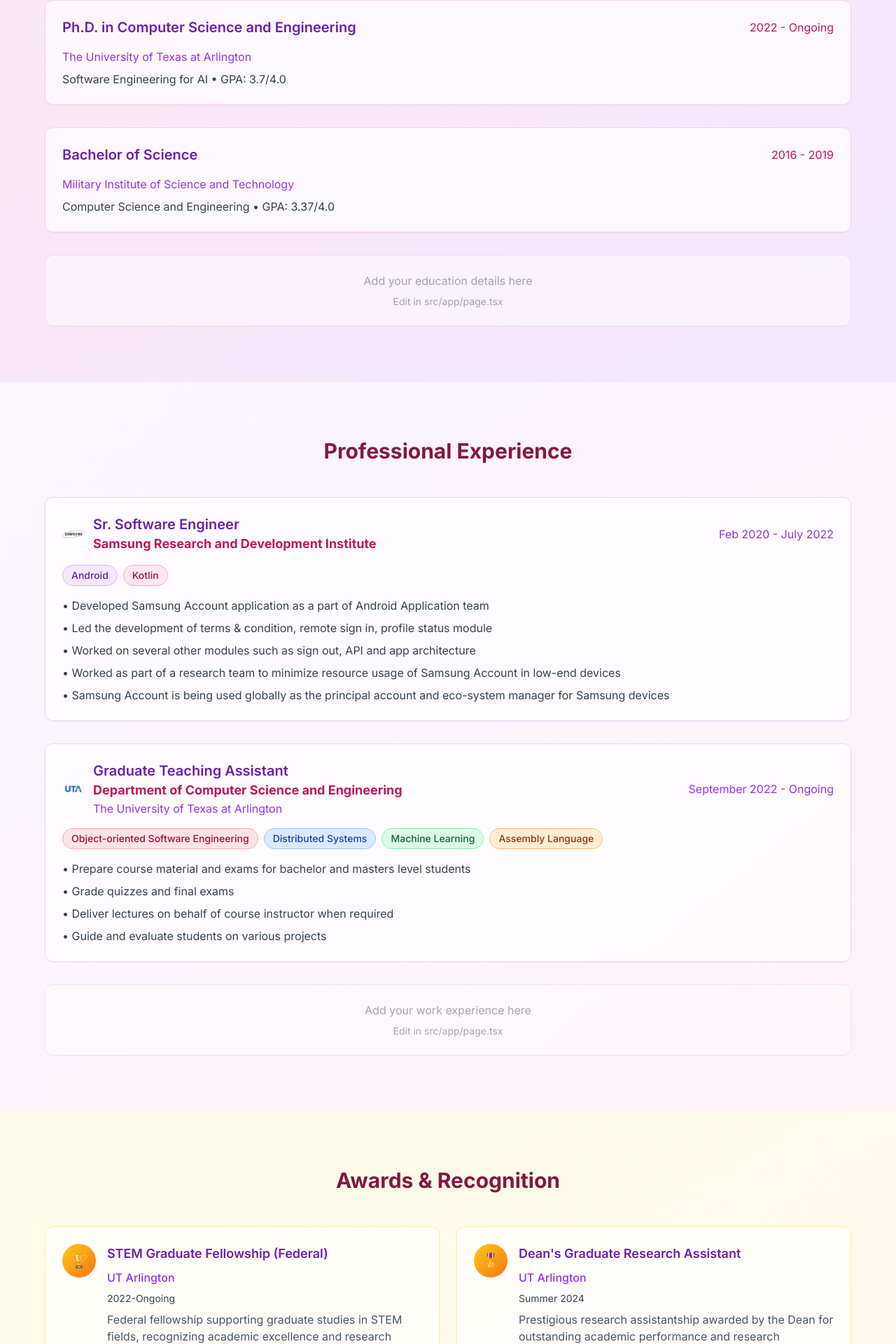
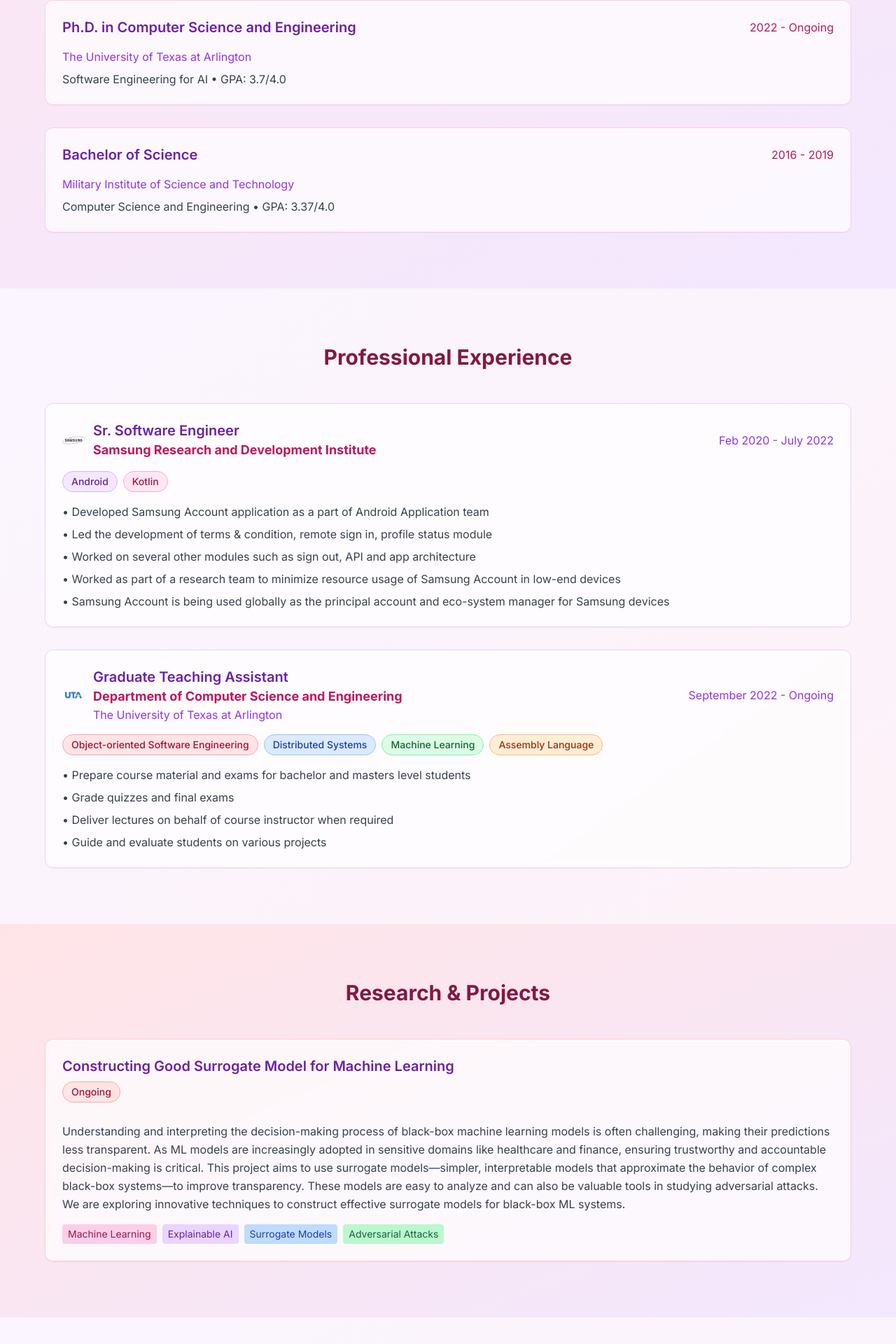
Before and after one commit to PereiraMavs/my-site, a Next.js app: page / in a window 1280 px wide. Shown: the part 812-2732 px from the top of the page at 70% size. Built offline with nearby package versions, Linux system fonts and the light colour scheme.

Commit message:
Rearrange and project

```diff
--- a/src/app/page.tsx
+++ b/src/app/page.tsx
@@ -40,9 +40,10 @@ export default function HomePage() {
           <a href="#about" className="text-purple-600 hover:text-pink-600 transition-colors">About</a>
           <a href="#education" className="text-purple-600 hover:text-pink-600 transition-colors">Education</a>
           <a href="#experience" className="text-purple-600 hover:text-pink-600 transition-colors">Experience</a>
+          <a href="#research" className="text-purple-600 hover:text-pink-600 transition-colors">Research</a>
+          <a href="#publications" className="text-purple-600 hover:text-pink-600 transition-colors">Publications</a>
           <a href="#awards" className="text-purple-600 hover:text-pink-600 transition-colors">Awards</a>
           <a href="#leadership" className="text-purple-600 hover:text-pink-600 transition-colors">Leadership</a>
-          <a href="#research" className="text-purple-600 hover:text-pink-600 transition-colors">Research</a>
           <a href="#contact" className="text-purple-600 hover:text-pink-600 transition-colors">Contact</a>
         </div>
       </nav>
@@ -122,14 +123,6 @@ export default function HomePage() {
               <p className="text-purple-600 mb-2">Military Institute of Science and Technology</p>
               <p className="text-gray-700">Computer Science and Engineering • GPA: 3.37/4.0</p>
             </div>
-
-            {/* Add more education entries as needed */}
-            <div className="bg-white/70 backdrop-blur-sm rounded-xl p-6 shadow-sm border border-pink-200 opacity-60">
-              <div className="text-center text-gray-500">
-                <p>Add your education details here</p>
-                <p className="text-sm mt-2">Edit in src/app/page.tsx</p>
-              </div>
-            </div>
           </div>
         </div>
       </section>
@@ -205,13 +198,69 @@ export default function HomePage() {
                 <li>• Guide and evaluate students on various projects</li>
               </ul>
             </div>
+          </div>
+        </div>
+      </section>
 
-            {/* Placeholder for additional experience */}
-            <div className="bg-white/70 backdrop-blur-sm rounded-xl p-6 shadow-sm border border-purple-200 opacity-60">
-              <div className="text-center text-gray-500">
-                <p>Add your work experience here</p>
-                <p className="text-sm mt-2">Edit in src/app/page.tsx</p>
+      {/* Research Section */}
+      <section id="research" className="py-20 px-4 sm:px-6 lg:px-8 bg-gradient-to-br from-rose-100 to-purple-100">
+        <div className="max-w-6xl mx-auto">
+          <h2 className="text-3xl font-bold text-pink-900 mb-12 text-center">Research & Projects</h2>
+          <div className="space-y-6">
+            {/* Add your research projects here */}
+            <div className="bg-white/70 backdrop-blur-sm rounded-xl p-6 shadow-sm border border-rose-200">
+              <div className="flex flex-col md:flex-row md:items-start md:justify-between mb-4">
+                <div className="flex-grow">
+                  <h3 className="text-xl font-semibold text-purple-800 mb-2">Constructing Good Surrogate Model for Machine Learning</h3>
+                  <div className="flex items-center gap-2 mb-3">
+                    <span className="bg-rose-100 text-rose-800 px-3 py-1 rounded-full text-sm font-medium border border-rose-300">Ongoing</span>
+                  </div>
+                </div>
               </div>
+              <p className="text-gray-700 mb-4 leading-relaxed">
+                Understanding and interpreting the decision-making process of black-box machine learning models is often challenging, making their predictions less transparent. As ML models are increasingly adopted in sensitive domains like healthcare and finance, ensuring trustworthy and accountable decision-making is critical. This project aims to use surrogate models—simpler, interpretable models that approximate the behavior of complex black-box systems—to improve transparency. These models are easy to analyze and can also be valuable tools in studying adversarial attacks. We are exploring innovative techniques to construct effective surrogate models for black-box ML systems.
+              </p>
+              <div className="flex flex-wrap gap-2">
+                <span className="bg-pink-200 text-pink-800 px-2 py-1 rounded text-sm">Machine Learning</span>
+                <span className="bg-purple-200 text-purple-800 px-2 py-1 rounded text-sm">Explainable AI</span>
+                <span className="bg-blue-200 text-blue-800 px-2 py-1 rounded text-sm">Surrogate Models</span>
+                <span className="bg-green-200 text-green-800 px-2 py-1 rounded text-sm">Adversarial Attacks</span>
+              </div>
+            </div>
+          </div>
+        </div>
+      </section>
+
+      {/* Publications Section */}
+      <section id="publications" className="py-20 px-4 sm:px-6 lg:px-8 bg-gradient-to-br from-purple-50 to-pink-50">
+        <div className="max-w-6xl mx-auto">
+          <h2 className="text-3xl font-bold text-pink-900 mb-12 text-center">Publications</h2>
+          <div className="space-y-6">
+            {/* Add your publications here */}
+            <div className="bg-white/70 backdrop-blur-sm rounded-xl p-6 shadow-sm border border-purple-200">
+              <h3 className="text-xl font-bold text-purple-900 mb-4 leading-tight">Blockchain-based digital record-keeping in land administration system</h3>
+              <div className="mb-3">
+                <span className="text-sm font-semibold text-gray-600 uppercase tracking-wide">Authors:</span>
+                <p className="text-purple-700 font-medium mt-1"><span className="bg-pink-100 px-2 py-1 rounded font-bold text-pink-800">S Niverd Pereira</span>, N Tasnim, R Sunny Rizon, M Nazrul Islam</p>
+              </div>
+              <p className="text-purple-600 mb-4 font-medium italic">Proceedings of International Joint Conference on Advances in Computational Intelligence: IJCACI, 2021</p>
+              <p className="text-gray-700 mb-6 leading-relaxed">In this work, a blockchain-based framework is proposed to develop a land administration system. The proposed framework was simulated in Ethereum blockchain platform.</p>
+              <a href="https://link.springer.com/chapter/10.1007/978-981-16-0586-4_35" className="inline-flex items-center bg-pink-600 text-white px-4 py-2 rounded-lg hover:bg-pink-700 transition-colors font-semibold" target="_blank" rel="noopener noreferrer">
+                📖 View Publication
+              </a>
+            </div>
+
+            <div className="bg-white/70 backdrop-blur-sm rounded-xl p-6 shadow-sm border border-purple-200">
+              <h3 className="text-xl font-bold text-purple-900 mb-4 leading-tight">Multi-channel Approach Towards Digitizing the Land Management System of Bangladesh</h3>
+              <div className="mb-3">
+                <span className="text-sm font-semibold text-gray-600 uppercase tracking-wide">Authors:</span>
+                <p className="text-purple-700 font-medium mt-1"><span className="bg-pink-100 px-2 py-1 rounded font-bold text-pink-800">Shovon Niverd Pereira</span>, Noshin Tasnim, M Shahir Rahman, Sanjida Nasreen Tumpa, Md Mahboob Karim, Rabius Sunny Rizon, Nabila Shahnaz Khan, Ruhul Ambia Remon</p>
+              </div>
+              <p className="text-purple-600 mb-4 font-medium italic">2018 IEEE International WIE Conference on Electrical and Computer Engineering, 2018</p>
+              <p className="text-gray-700 mb-6 leading-relaxed">This paper introduces a cloud based multi-channel approach to synchronize various aspects of land management to improve the current paper-based system into a faster and efficient one.</p>
+              <a href="https://ieeexplore.ieee.org/abstract/document/8783017" className="inline-flex items-center bg-pink-600 text-white px-4 py-2 rounded-lg hover:bg-pink-700 transition-colors font-semibold" target="_blank" rel="noopener noreferrer">
+                📖 View Publication
+              </a>
             </div>
           </div>
         </div>
@@ -284,14 +333,6 @@ export default function HomePage() {
                   <p className="text-gray-700 text-sm mb-2">2018</p>
                   <p className="text-gray-600">Qualified for the prestigious ICPC Asia Dhaka Regional, demonstrating exceptional competitive programming skills and algorithmic problem-solving abilities.</p>
                 </div>
-              </div>
-            </div>
-
-            {/* Placeholder cards */}
-            <div className="bg-white/70 backdrop-blur-sm rounded-xl p-6 shadow-sm border border-yellow-200 opacity-60">
-              <div className="text-center text-gray-500">
-                <p>Add more recognition</p>
-                <p className="text-sm mt-2">Edit in src/app/page.tsx</p>
               </div>
             </div>
           </div>
@@ -372,90 +413,6 @@ export default function HomePage() {
                 <li>• Mentored junior students in programming and software development</li>
                 <li>• Established partnerships with tech companies for student training programs</li>
               </ul>
-            </div>
-
-            {/* Placeholder for additional leadership */}
-            <div className="bg-white/70 backdrop-blur-sm rounded-xl p-6 shadow-sm border border-indigo-200 opacity-60">
-              <div className="text-center text-gray-500">
-                <p>Add more leadership experiences here</p>
-                <p className="text-sm mt-2">Edit in src/app/page.tsx</p>
-              </div>
-            </div>
-          </div>
-        </div>
-      </section>
-
-      {/* Research Section */}
-      <section id="research" className="py-20 px-4 sm:px-6 lg:px-8 bg-gradient-to-br from-rose-100 to-purple-100">
-        <div className="max-w-6xl mx-auto">
-          <h2 className="text-3xl font-bold text-pink-900 mb-12 text-center">Research & Projects</h2>
-          <div className="grid md:grid-cols-2 lg:grid-cols-3 gap-6">
-            {/* Add your research projects here */}
-            <div className="bg-white/70 backdrop-blur-sm rounded-xl p-6 shadow-sm border border-rose-200">
-              <h3 className="text-lg font-semibold text-purple-800 mb-3">Research Project Title</h3>
-              <p className="text-gray-600 mb-4">Brief description of your research focus and methodology.</p>
-              <div className="flex flex-wrap gap-2">
-                <span className="bg-pink-200 text-pink-800 px-2 py-1 rounded text-sm">ML</span>
-                <span className="bg-purple-200 text-purple-800 px-2 py-1 rounded text-sm">AI</span>
-              </div>
-            </div>
-
-            {/* Placeholder cards */}
-            <div className="bg-white/70 backdrop-blur-sm rounded-xl p-6 shadow-sm border border-rose-200 opacity-60">
-              <div className="text-center text-gray-500">
-                <p>Add your research projects</p>
-                <p className="text-sm mt-2">Edit in src/app/page.tsx</p>
-              </div>
-            </div>
-
-            <div className="bg-white/70 backdrop-blur-sm rounded-xl p-6 shadow-sm border border-rose-200 opacity-60">
-              <div className="text-center text-gray-500">
-                <p>Add more projects</p>
-                <p className="text-sm mt-2">Edit in src/app/page.tsx</p>
-              </div>
-            </div>
-          </div>
-        </div>
-      </section>
-
-      {/* Publications Section */}
-      <section id="publications" className="py-20 px-4 sm:px-6 lg:px-8 bg-gradient-to-br from-purple-50 to-pink-50">
-        <div className="max-w-6xl mx-auto">
-          <h2 className="text-3xl font-bold text-pink-900 mb-12 text-center">Publications</h2>
-          <div className="space-y-6">
-            {/* Add your publications here */}
-            <div className="bg-white/70 backdrop-blur-sm rounded-xl p-6 shadow-sm border border-purple-200">
-              <h3 className="text-xl font-bold text-purple-900 mb-4 leading-tight">Blockchain-based digital record-keeping in land administration system</h3>
-              <div className="mb-3">
-                <span className="text-sm font-semibold text-gray-600 uppercase tracking-wide">Authors:</span>
-                <p className="text-purple-700 font-medium mt-1"><span className="bg-pink-100 px-2 py-1 rounded font-bold text-pink-800">S Niverd Pereira</span>, N Tasnim, R Sunny Rizon, M Nazrul Islam</p>
-              </div>
-              <p className="text-purple-600 mb-4 font-medium italic">Proceedings of International Joint Conference on Advances in Computational Intelligence: IJCACI, 2021</p>
-              <p className="text-gray-700 mb-6 leading-relaxed">In this work, a blockchain-based framework is proposed to develop a land administration system. The proposed framework was simulated in Ethereum blockchain platform.</p>
-              <a href="https://link.springer.com/chapter/10.1007/978-981-16-0586-4_35" className="inline-flex items-center bg-pink-600 text-white px-4 py-2 rounded-lg hover:bg-pink-700 transition-colors font-semibold" target="_blank" rel="noopener noreferrer">
-                📖 View Publication
-              </a>
-            </div>
-
-            <div className="bg-white/70 backdrop-blur-sm rounded-xl p-6 shadow-sm border border-purple-200">
-              <h3 className="text-xl font-bold text-purple-900 mb-4 leading-tight">Multi-channel Approach Towards Digitizing the Land Management System of Bangladesh</h3>
-              <div className="mb-3">
-                <span className="text-sm font-semibold text-gray-600 uppercase tracking-wide">Authors:</span>
-                <p className="text-purple-700 font-medium mt-1"><span className="bg-pink-100 px-2 py-1 rounded font-bold text-pink-800">Shovon Niverd Pereira</span>, Noshin Tasnim, M Shahir Rahman, Sanjida Nasreen Tumpa, Md Mahboob Karim, Rabius Sunny Rizon, Nabila Shahnaz Khan, Ruhul Ambia Remon</p>
-              </div>
-              <p className="text-purple-600 mb-4 font-medium italic">2018 IEEE International WIE Conference on Electrical and Computer Engineering, 2018</p>
-              <p className="text-gray-700 mb-6 leading-relaxed">This paper introduces a cloud based multi-channel approach to synchronize various aspects of land management to improve the current paper-based system into a faster and efficient one.</p>
-              <a href="https://ieeexplore.ieee.org/abstract/document/8783017" className="inline-flex items-center bg-pink-600 text-white px-4 py-2 rounded-lg hover:bg-pink-700 transition-colors font-semibold" target="_blank" rel="noopener noreferrer">
-                📖 View Publication
-              </a>
-            </div>
-
-            {/* Placeholder for publications */}
-            <div className="bg-white/70 backdrop-blur-sm rounded-xl p-6 shadow-sm border border-purple-200 opacity-60">
-              <div className="text-center text-gray-500">
-                <p>Add more publications here</p>
-                <p className="text-sm mt-2">Edit in src/app/page.tsx</p>
-              </div>
             </div>
           </div>
         </div>
```
